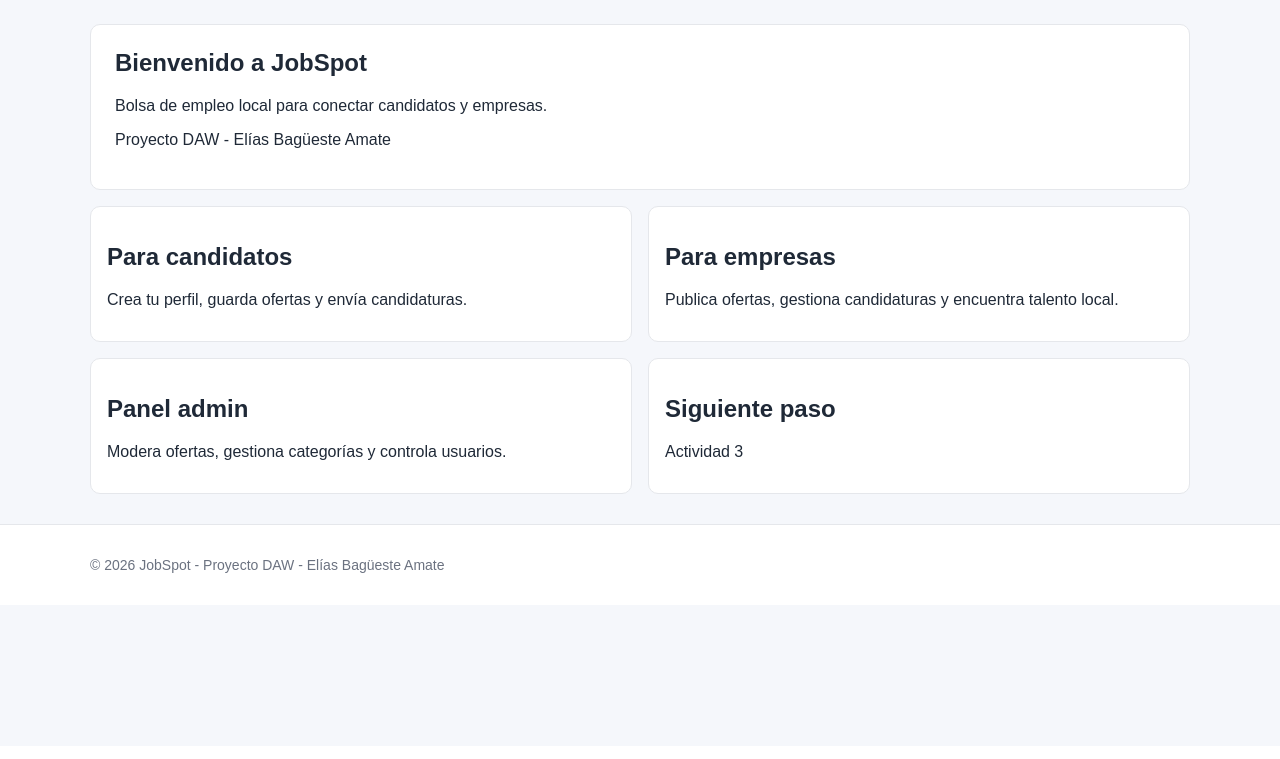
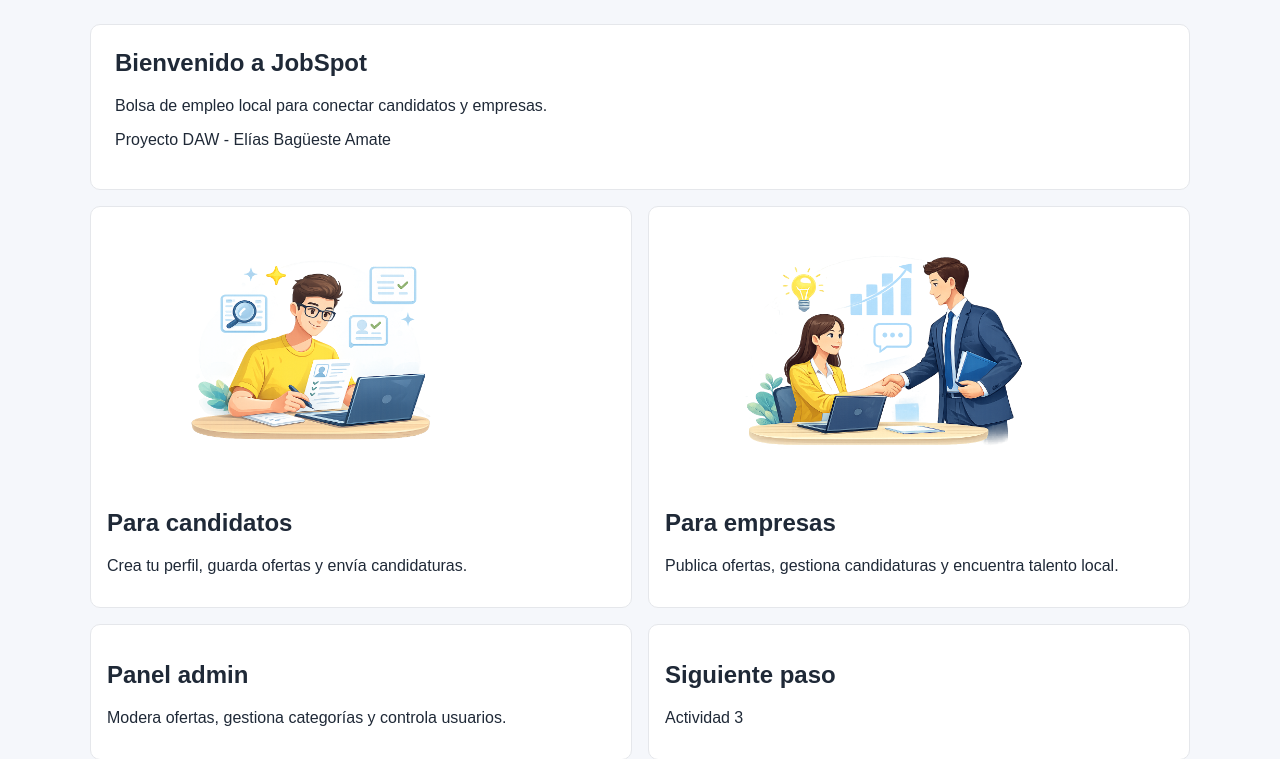
Before and after one commit to eliasbagueste/jobspot, a PHP site: page / in a window 1280 px wide. Shown: the part 54-813 px from the top of the page. Before the commit the page ends 627 px from the top, so only its background shows below. Run offline with PHP 8.4, Linux system fonts and the light colour scheme.

Commit message:
Añado imagenes al index

```diff
--- a/assets/css/style.css
+++ b/assets/css/style.css
@@ -168,3 +168,10 @@ body {
 .btn-link:hover {
   text-decoration: underline;
 }
+
+.card-image {
+    width: 400%;
+    max-width: 400px;
+    display: block;
+    margin: auto 0;
+}
--- a/index.php
+++ b/index.php
@@ -11,11 +11,13 @@ require_once __DIR__ . '/includes/header.php';
 
 <section class="grid">
     <div class="card">
+        <img src="/assets/img/candidato-index.png" alt="Candidatos" class="card-image">
         <h2>Para candidatos</h2>
         <p>Crea tu perfil, guarda ofertas y envía candidaturas.</p>
     </div>
 
     <div class="card">
+        <img src="/assets/img/empresa-index.png" alt="Empresas" class="card-image">
         <h2>Para empresas</h2>
         <p>Publica ofertas, gestiona candidaturas y encuentra talento local.</p>
     </div>
```
Also changed, not shown: assets/img/candidato-index.png (added), assets/img/empresa-index.png (added).
